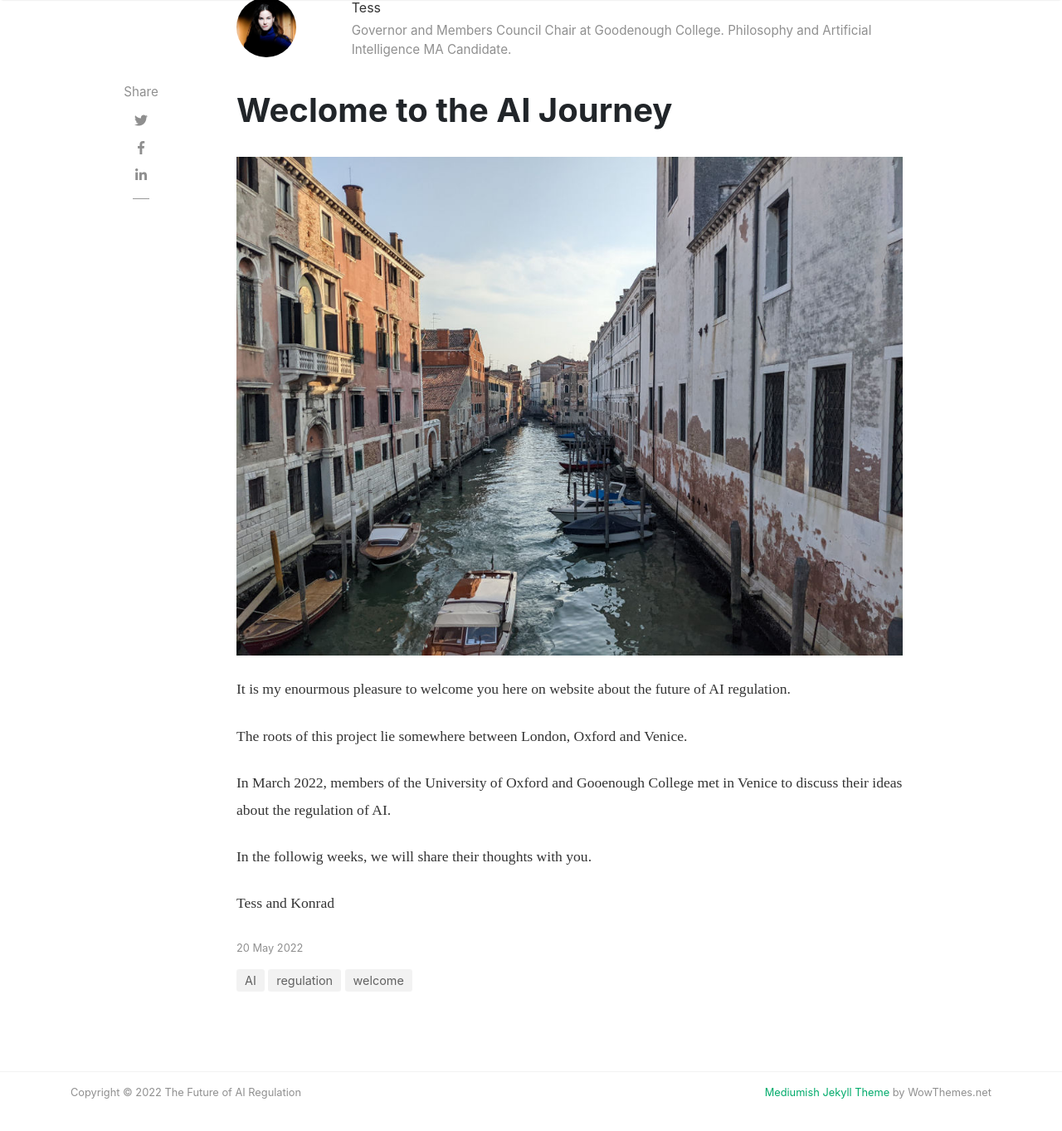
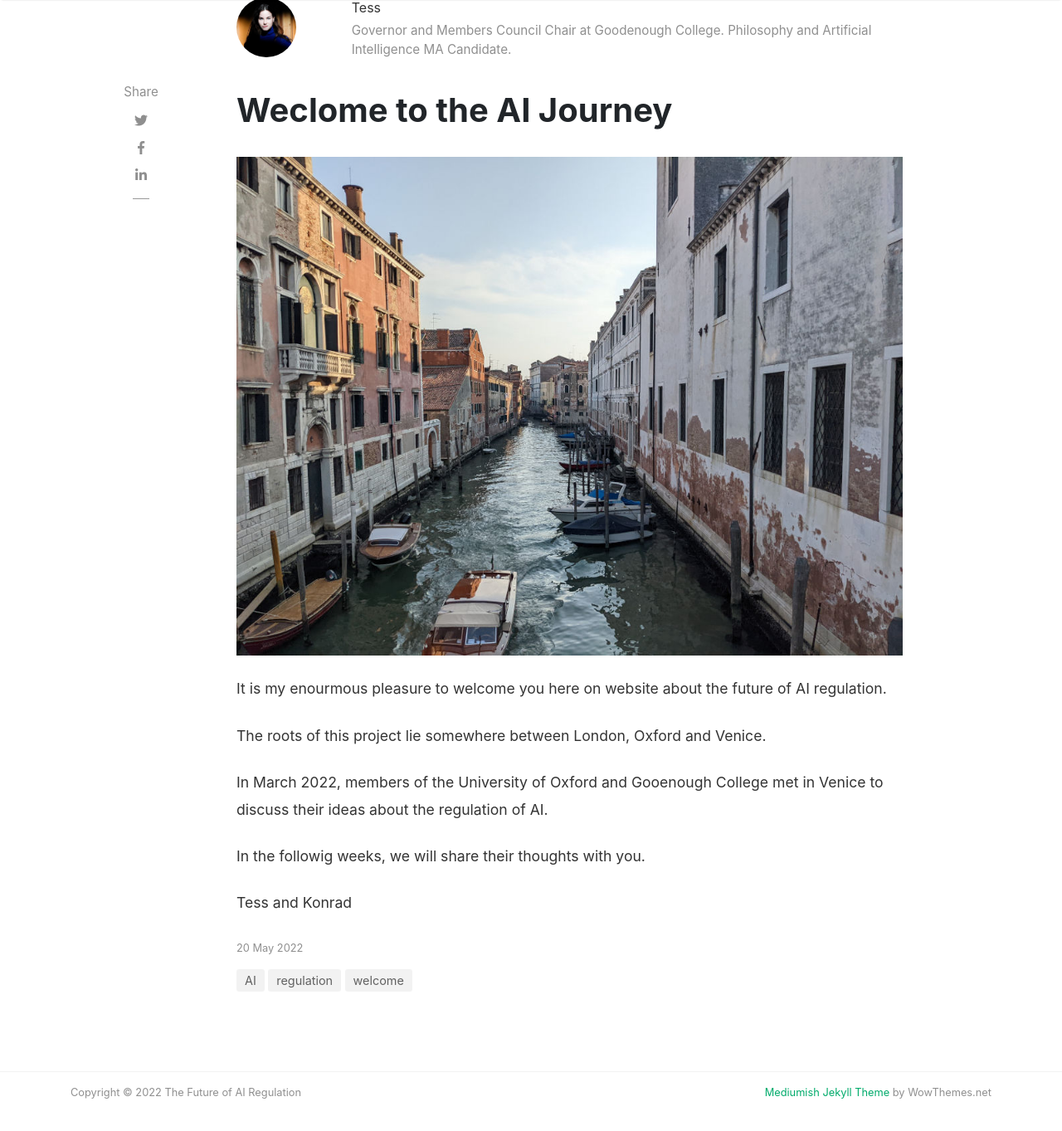
Before and after one commit to kasnder/aireg, a Jekyll site: the page built from _posts/2022-05-20-welcome.md, in a window 1280 px wide and 1400 px high, scrolled down 258 px. Shown: the top 1363 px of the window at 83% size. Built offline with Jekyll 4.4.1, drawn with Linux system fonts in a browser that asks for light colours; nearby versions of some CDN libraries.

Commit message:
Remove ugly font

```diff
--- a/assets/css/screen.css
+++ b/assets/css/screen.css
@@ -330,7 +330,7 @@ span.post-read-more a:hover {
 }
 
 .article-post {
-    font-family: Merriweather;
+    /*font-family: Merriweather;*/
     font-size: 1.1rem;
     line-height: 1.84;
     color: rgba(0, 0, 0, .8);
```
